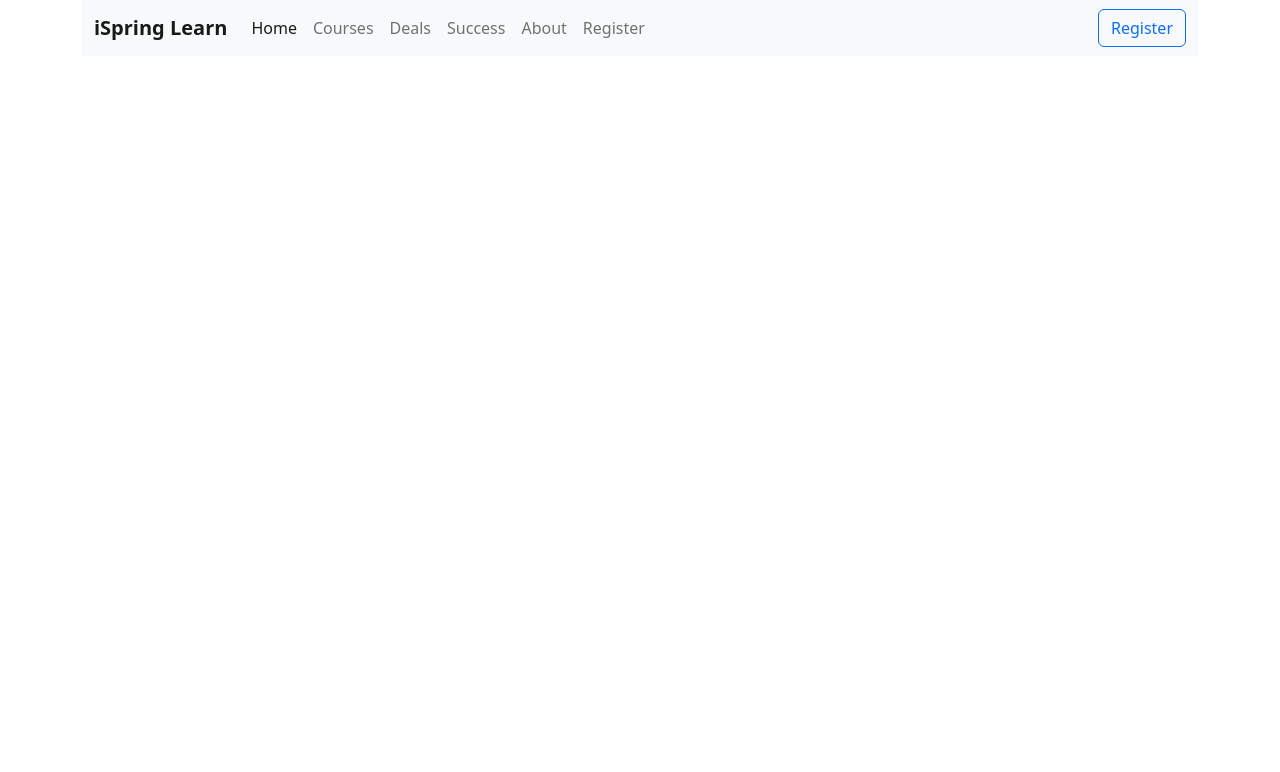
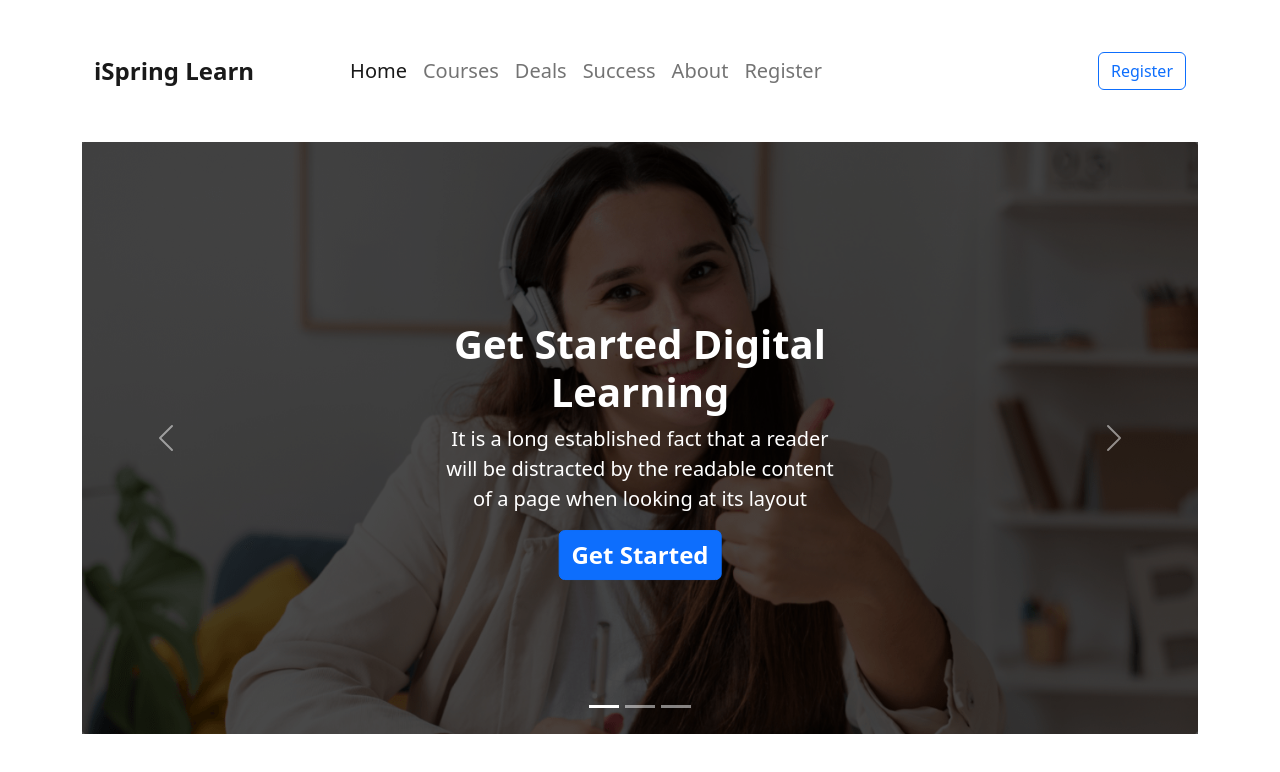
Before and after one commit to RUHANI77/edTech-website, a plain HTML site: page index.html in a window 1280 px wide. Drawn offline with nearby package versions, Linux system fonts and the light colour scheme.

Commit message:
Added carousel

```diff
--- a/index.html
+++ b/index.html
@@ -5,6 +5,8 @@
     <meta charset="utf-8">
     <meta name="viewport" content="width=device-width, initial-scale=1">
     <title>iSpring Learn</title>
+    <!-- stylesheet link -->
+    <link rel="stylesheet" href="style.css">
     <!-- bootstrap link -->
     <link href="https://cdn.jsdelivr.net/npm/bootstrap@5.2.0/dist/css/bootstrap.min.css" rel="stylesheet"
         integrity="sha384-gH2yIJqKdNHPEq0n4Mqa/HGKIhSkIHeL5AyhkYV8i59U5AR6csBvApHHNl/vI1Bx" crossorigin="anonymous">
@@ -13,15 +15,15 @@
 <body>
     <header class="container">
         <!-- Navbar of the webpage -->
-        <nav class="navbar navbar-expand-lg bg-light">
+        <nav class="navbar navbar-expand-lg  pt-5 pb-5 fs-5">
             <div class="container-fluid">
                 <button class="navbar-toggler" type="button" data-bs-toggle="collapse" data-bs-target="#navbarTogglerDemo03"
                     aria-controls="navbarTogglerDemo03" aria-expanded="false" aria-label="Toggle navigation">
                     <span class="navbar-toggler-icon"></span>
                 </button>
-                <a class="navbar-brand fw-bold" href="#">iSpring Learn</a>
-                <div class="collapse navbar-collapse" id="navbarTogglerDemo03">
-                    <ul class="d-flex justify-content-center navbar-nav me-auto mb-2 mb-lg-0 ">
+                <a class="navbar-brand fw-bold fs-4" href="#">iSpring Learn</a>
+                <div class="collapse navbar-collapse ps-5" id="navbarTogglerDemo03">
+                    <ul class="d-flex px-4 navbar-nav me-auto mb-2 mb-lg-0 ">
                         <li class="nav-item">
                             <a class="nav-link active" aria-current="page" href="#">Home</a>
                         </li>
@@ -48,6 +50,62 @@
             </div>
         </nav>
             <!-- Image Slider -->
+            <div id="carouselExampleCaptions" class="carousel slide" data-bs-ride="false">
+                <div class="carousel-indicators">
+                    <button type="button" data-bs-target="#carouselExampleCaptions" data-bs-slide-to="0" class="active"
+                        aria-current="true" aria-label="Slide 1"></button>
+                    <button type="button" data-bs-target="#carouselExampleCaptions" data-bs-slide-to="1"
+                        aria-label="Slide 2"></button>
+                    <button type="button" data-bs-target="#carouselExampleCaptions" data-bs-slide-to="2"
+                        aria-label="Slide 3"></button>
+                </div>
+                <div class="carousel-inner">
+                    <div class="carousel-item active text-center">
+                        <img src="images/cover/cover-1.png" class="d-block w-100" alt="...">
+                        <div class="carousel-caption  d-md-block position-absolute top-50 start-50 translate-middle ">
+                            <h1 class="fs-1 fw-bolder">Get Started Digital
+                            Learning</h1>
+                            <p class="fs-5">It is a long established fact that a reader will be distracted by the readable
+                            content of a page when looking at its layout</p>
+                            <div class="slider-btn">
+                                <button type="button" class="btn btn-primary fs-4 fw-bold">Get Started</button>
+                            </div>
+                        </div>
+                    </div>
+                    <div class="carousel-item">
+                        <img src="images/cover/cover-3.jpg" class="d-block w-100" alt="...">
+                        <div class="carousel-caption  d-md-block position-absolute top-50 start-50 translate-middle ">
+                            <h1 class="fs-1 fw-bolder">Get Started Digital
+                                Learning</h1>
+                            <p class="fs-5">It is a long established fact that a reader will be distracted by the readable
+                                content of a page when looking at its layout</p>
+                            <div class="slider-btn">
+                                <button type="button" class="btn btn-primary fs-4 fw-bold">Get Started</button>
+                            </div>
+                        </div>
+                    </div>
+                    <div class="carousel-item">
+                        <img src="images/cover/rsz_11cover-2.jpg" class="d-block w-100" alt="...">
+                        <div class="carousel-caption  d-md-block position-absolute top-50 start-50 translate-middle ">
+                            <h1 class="fs-1 fw-bolder">Get Started Digital
+                                Learning</h1>
+                            <p class="fs-5">It is a long established fact that a reader will be distracted by the readable
+                                content of a page when looking at its layout</p>
+                            <div class="slider-btn">
+                                <button type="button" class="btn btn-primary fs-4 fw-bold">Get Started</button>
+                            </div>
+                        </div>
+                    </div>
+                </div>
+                <button class="carousel-control-prev" type="button" data-bs-target="#carouselExampleCaptions" data-bs-slide="prev">
+                    <span class="carousel-control-prev-icon" aria-hidden="true"></span>
+                    <span class="visually-hidden">Previous</span>
+                </button>
+                <button class="carousel-control-next" type="button" data-bs-target="#carouselExampleCaptions" data-bs-slide="next">
+                    <span class="carousel-control-next-icon" aria-hidden="true"></span>
+                    <span class="visually-hidden">Next</span>
+                </button>
+            </div>
 
     </header>
     <main>
--- a/style.css
+++ b/style.css
@@ -1,9 +1,18 @@
 .carousel-item {
-    height: 100vh;
-    min-height: 300px;
-    background: no-repeat center center scroll;
+    background: no-repeat scroll center scroll;
     -webkit-background-size: cover;
     -moz-background-size: cover;
     -o-background-size: cover;
     background-size: cover;
 }
+.carousel-item::before{
+    content: "" ;
+    display: block;
+    position: absolute;
+    top: 0;
+    left: 0 ;
+    bottom: 0;
+    right: 0;
+    background: black;
+    opacity: 0.7;
+}
```
